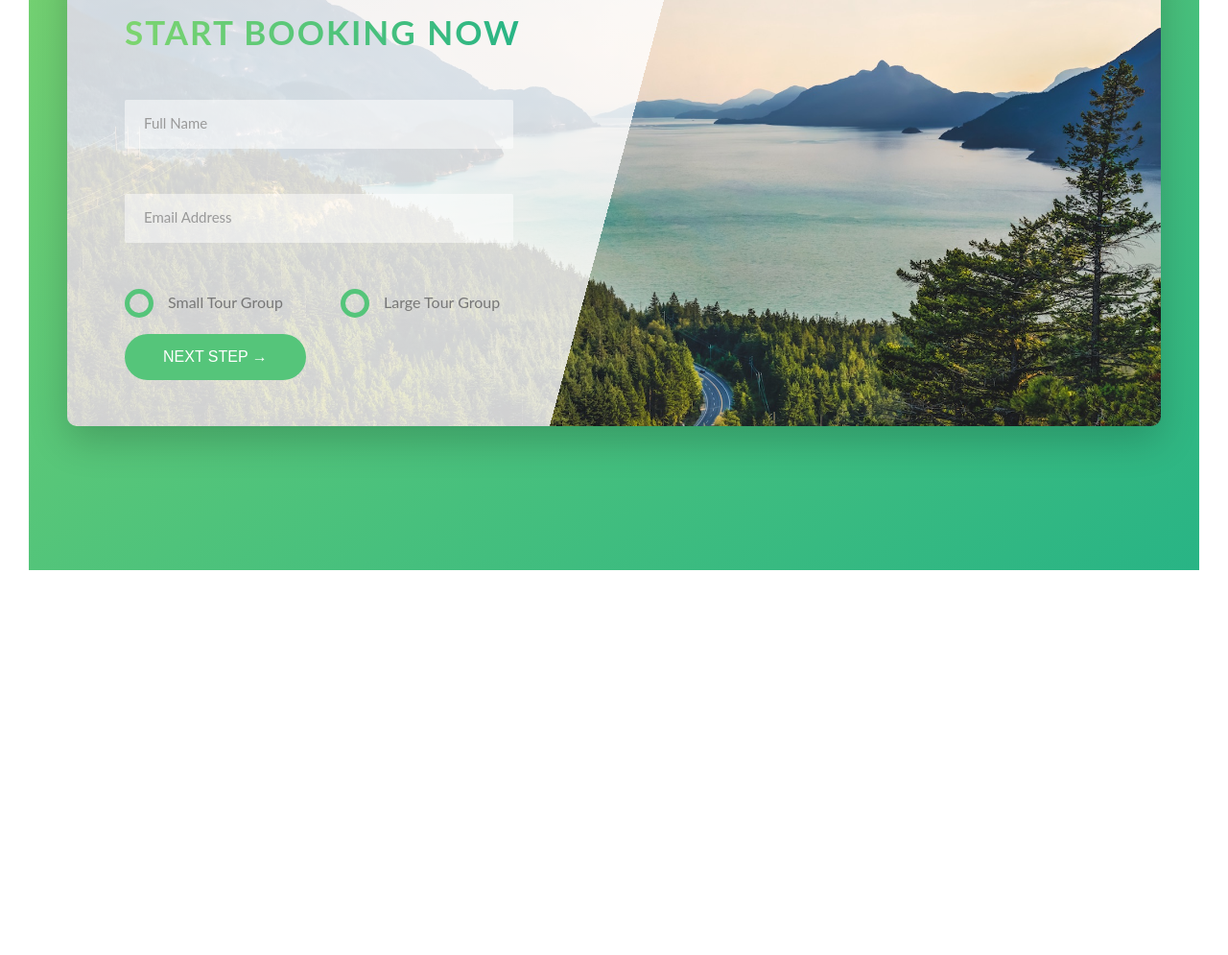
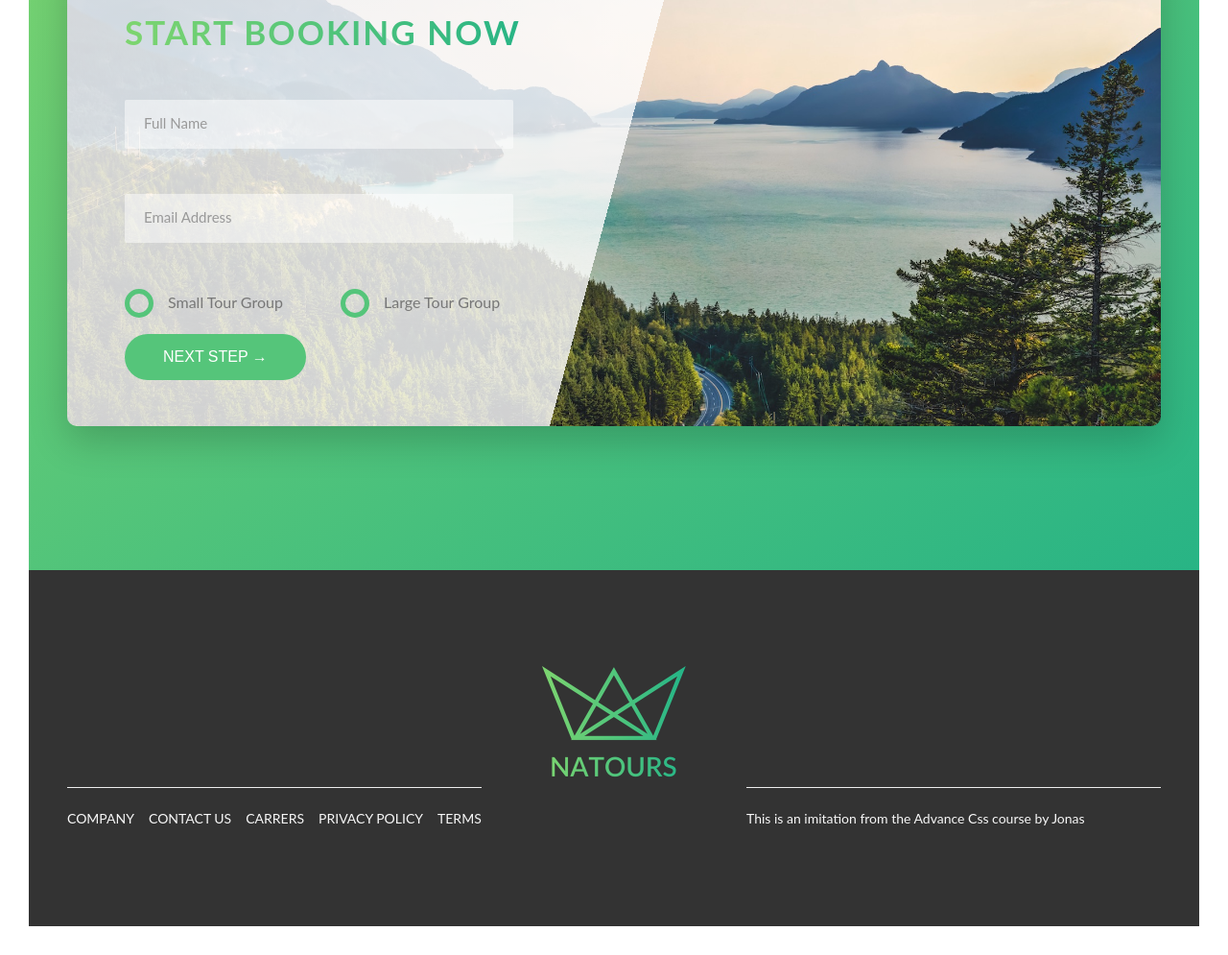
Before and after one commit to AbhishekRauthan/Natours-gatsby, a Gatsby site: page / in a window 1280 px wide. Shown: the part 4631-5626 px from the top of the page at 96% size. Before the commit the page ends 5255 px from the top, so only its background shows below. Built offline with nearby package versions, Linux system fonts and the light colour scheme; Gatsby itself is replaced by a stand-in of ours.

Commit message:
added a footer

```diff
--- /dev/null
+++ b/src/components/Footer.jsx
@@ -0,0 +1,42 @@
+import React from 'react'
+import Logo from '../img/logo-green-2x.png'
+
+const items = [
+  "Company",
+  "Contact us",
+  "Carrers",
+  "Privacy Policy",
+  "Terms",
+]
+
+const Footer = () => {
+  return (
+    <footer className="footer">
+      <div className="footer__logo-box">
+        <img src={Logo} alt="Fill Logo" className="footer__logo" />
+      </div>
+      <div className="row">
+        <div className="col-1-of-2">
+          <div className="footer__nav">
+            <ul className="footer__list">
+              {items.map(i => (
+                <li className="footer__item">
+                  <a href="" onClick={e => e.preventDefault()} className="footer__link">{i}</a>
+                </li>
+              ))}
+            </ul>
+          </div>
+        </div>
+        <div className="col-1-of-2">
+          <div className="footer_nav">
+            <p className="footer__copyright">
+              This is an imitation from the Advance Css course by Jonas
+            </p>
+          </div>
+        </div>
+      </div>
+    </footer>
+  )
+}
+
+export default Footer
--- a/src/pages/index.js
+++ b/src/pages/index.js
@@ -1,6 +1,7 @@
 import React from 'react'
 import Booking from '../components/Booking';
 import Feature from '../components/Feature';
+import Footer from '../components/Footer';
 import Header from '../components/Header'
 import Section from '../components/Section'
 import Stories from '../components/Stories';
@@ -11,12 +12,15 @@ import '../static/icon-fonts.css';
 const Home = () => {
   return (
     <div>
+      <main>
         <Header />
         <Section />
         <Feature />
         <Tours />
         <Stories />
         <Booking />
+      </main>
+      <Footer />
     </div>
   )
 }
--- a/src/scss/abstract/_variables.scss
+++ b/src/scss/abstract/_variables.scss
@@ -4,9 +4,11 @@ $color-primary-light: #7ed56f;
 $color-primary-dark: #28b485;
 $color-grey-dark: #777;
 $color-grey-dark2: #999;
+$color-grey-dark3: #333;
 $color-white: #fff;
 $color-black: #000;
 $color-grey-light1: #f7f7f7;
+$color-grey-light2: #eee;
 
 $color-secondary-light:#ffb900;
 $color-secondary-dark:#ff7730;
--- a/src/scss/app.scss
+++ b/src/scss/app.scss
@@ -19,6 +19,7 @@
 @import "components/stories";
 
 // layout
+@import "layout/footer";
 @import "layout/header";
 @import "layout/grid";
 
--- /dev/null
+++ b/src/scss/layout/_footer.scss
@@ -0,0 +1,57 @@
+.footer {
+  background-color: $color-grey-dark3;
+  padding: 10rem 0;
+  font-size: 1.4rem;
+  color: $color-grey-light1;
+
+  &__logo-box {
+    text-align: center;
+  }
+
+  &__logo {
+    width: 15rem;
+    height: auto;
+  }
+
+  &__nav {
+    border-top: 1px solid $color-grey-light2;
+    padding-top: 2rem;
+    display: inline-block;
+  }
+
+  &__list {
+    list-style: none;
+  }
+
+  &__item {
+    display: inline-block;
+    &:not(:last-child) {
+      margin-right: 1.5rem;
+    }
+  }
+
+  &__link {
+    &:visited,
+    &:link {
+      color: $color-grey-light1;
+      text-decoration: none;
+      text-transform: uppercase;
+      display: inline-block;
+      transition: all 0.2s;
+    }
+
+    &:hover,
+    &:active {
+      color: $color-primary;
+      box-shadow: 0 1rem 2rem rgba($color-black, $alpha: 0.4);
+      transform: rotate(5deg) scale(1.3);
+    }
+  }
+
+  &__copyright {
+    border-top: 1px solid $color-grey-light2;
+    padding-top: 2rem;
+    width: 80%;
+    float: right;
+  }
+}
```
Lines whose indentation alone changed are shown as unchanged.
